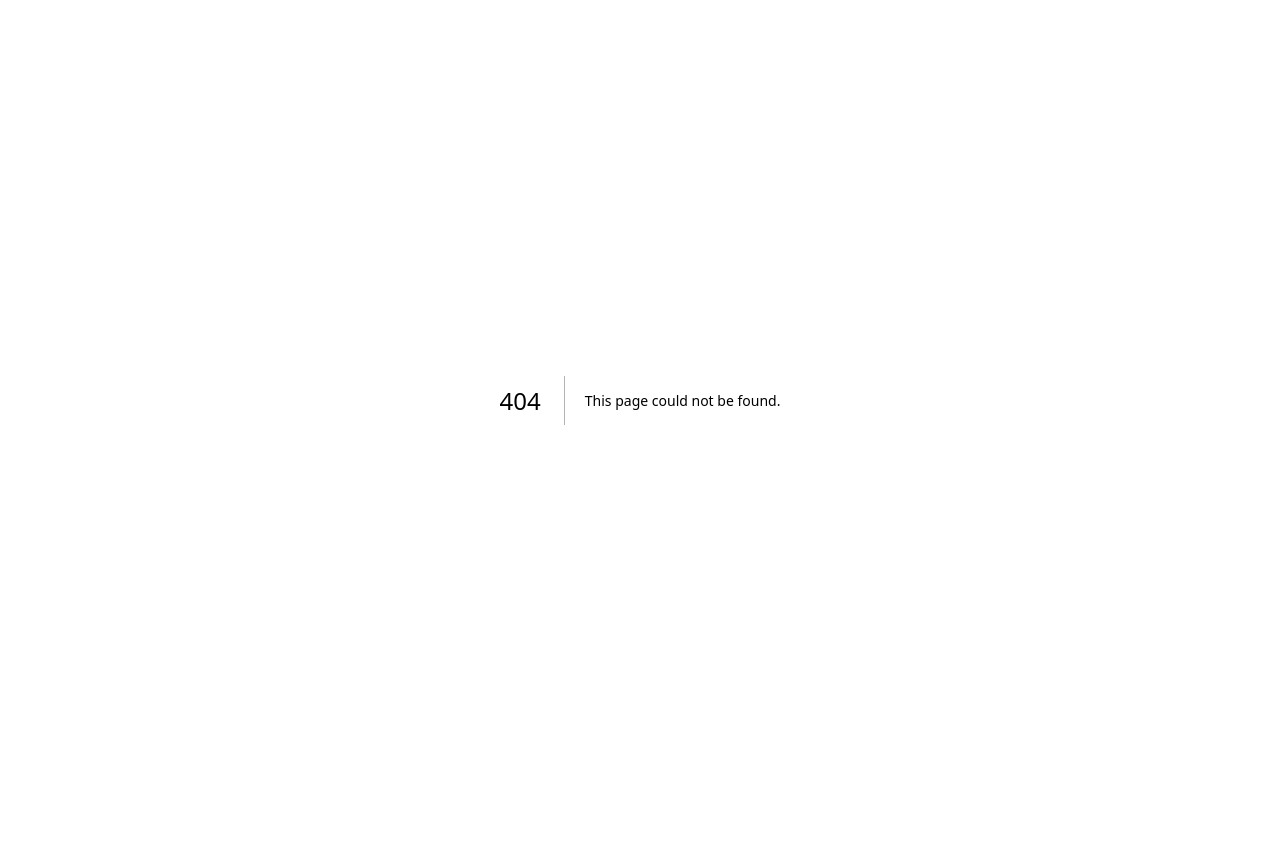
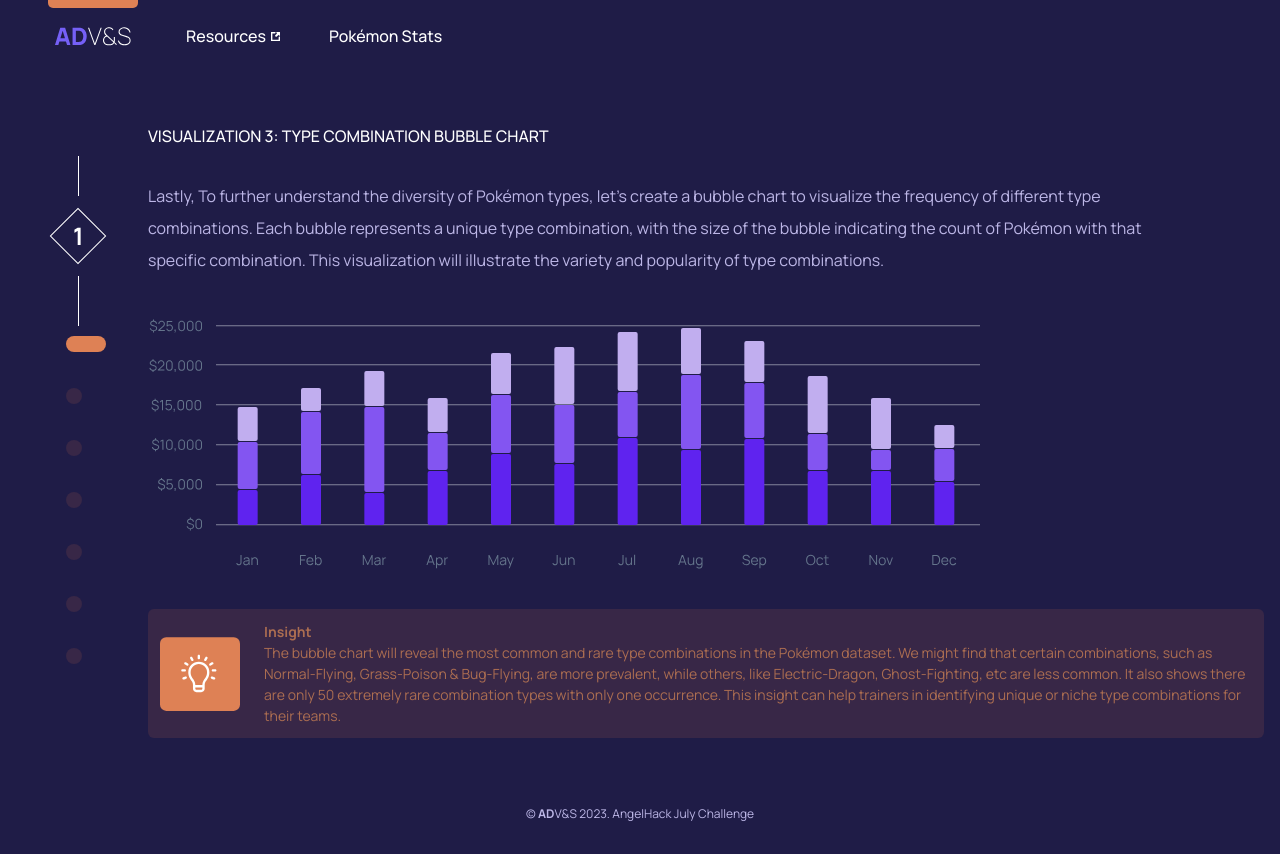
Before and after one commit to iamendy/pokemon, a Next.js app: page /type-combination in a window 1280 px wide. Before the commit this address had no page. Before the commit the page ends 800 px from the top, so only its background shows below. Built offline with nearby package versions, Linux system fonts and the light colour scheme.

Commit message:
Add Data combination page

```diff
--- a/src/components/SideNav.tsx
+++ b/src/components/SideNav.tsx
@@ -31,7 +31,7 @@ const SideNav = () => {
             <div className="w-4 h-4 rounded-full bg-[#382747] p-2 group-hover:w-8 transition-all group-hover:bg-orange"></div>
           </Link>
 
-          <Link href="#" className="w-full group">
+          <Link href="/type-combination" className="w-full group">
             <div className="w-4 h-4 rounded-full bg-[#382747] p-2 group-hover:w-8 transition-all group-hover:bg-orange"></div>
           </Link>
 
--- a/src/pages/data-types.tsx
+++ b/src/pages/data-types.tsx
@@ -1,7 +1,7 @@
 import Layout from "../components/Layout";
 import { Insight } from "../icons";
 
-const DataStory = () => {
+const DataTypes = () => {
   return (
     <Layout>
       <section className="flex flex-col ">
@@ -46,4 +46,4 @@ const DataStory = () => {
     </Layout>
   );
 };
-export default DataStory;
+export default DataTypes;
--- a/src/pages/story-comparism.tsx
+++ b/src/pages/story-comparism.tsx
@@ -1,7 +1,7 @@
 import Layout from "../components/Layout";
 import { Insight } from "../icons";
 
-const DataStory = () => {
+const StoryComparism = () => {
   return (
     <Layout>
       <section className="flex flex-col ">
@@ -46,4 +46,4 @@ const DataStory = () => {
     </Layout>
   );
 };
-export default DataStory;
+export default StoryComparism;
--- /dev/null
+++ b/src/pages/type-combination.tsx
@@ -0,0 +1,49 @@
+import Layout from "../components/Layout";
+import { Insight } from "../icons";
+
+const TypeCombination = () => {
+  return (
+    <Layout>
+      <section className="flex flex-col ">
+        <h3 className="font-medium lg:text-[16px] uppercase mb-5 lg:mb-8">
+          Visualization 3: Type Combination Bubble Chart
+        </h3>
+
+        <div className="flex flex-col gap-y-5 lg:w-[90%]">
+          <p className="text-light leading-[32px] ">
+            Lastly, To further understand the diversity of Pokémon types, let's
+            create a bubble chart to visualize the frequency of different type
+            combinations. Each bubble represents a unique type combination, with
+            the size of the bubble indicating the count of Pokémon with that
+            specific combination. This visualization will illustrate the variety
+            and popularity of type combinations.
+          </p>
+        </div>
+
+        <div className="mt-10">
+          <img src="/img/graph.svg" alt="types chart" />
+        </div>
+
+        <div className="bg-[#382747] mt-10 rounded-md p-3 flex gap-x-2 lg:items-center lg:gap-x-6">
+          <div>
+            <Insight />
+          </div>
+          <div className="flex flex-col gap-y-3 text-[#AB6D51] text-[14px] lg:gap-y-0">
+            <h3 className="font-bold">Insight</h3>
+            <p className="">
+              The bubble chart will reveal the most common and rare type
+              combinations in the Pokémon dataset. We might find that certain
+              combinations, such as Normal-Flying, Grass-Poison & Bug-Flying,
+              are more prevalent, while others, like Electric-Dragon,
+              Ghost-Fighting, etc are less common. It also shows there are only
+              50 extremely rare combination types with only one occurrence. This
+              insight can help trainers in identifying unique or niche type
+              combinations for their teams.
+            </p>
+          </div>
+        </div>
+      </section>
+    </Layout>
+  );
+};
+export default TypeCombination;
```
